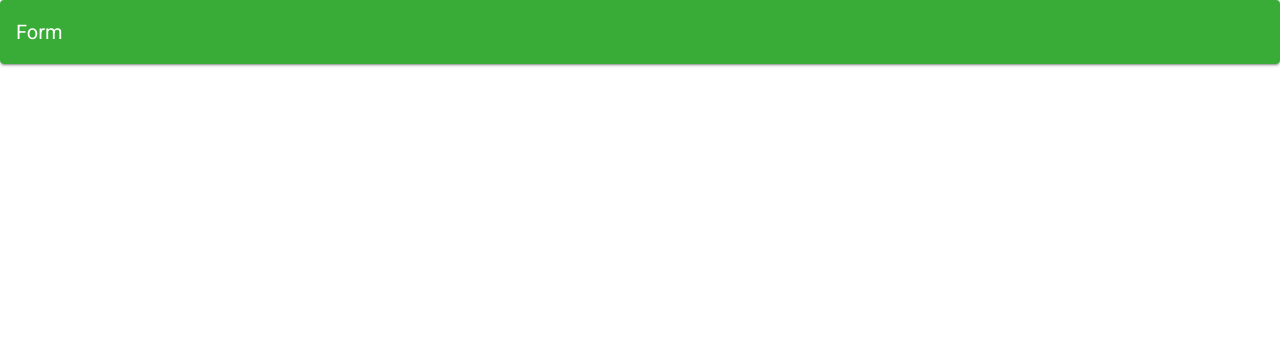
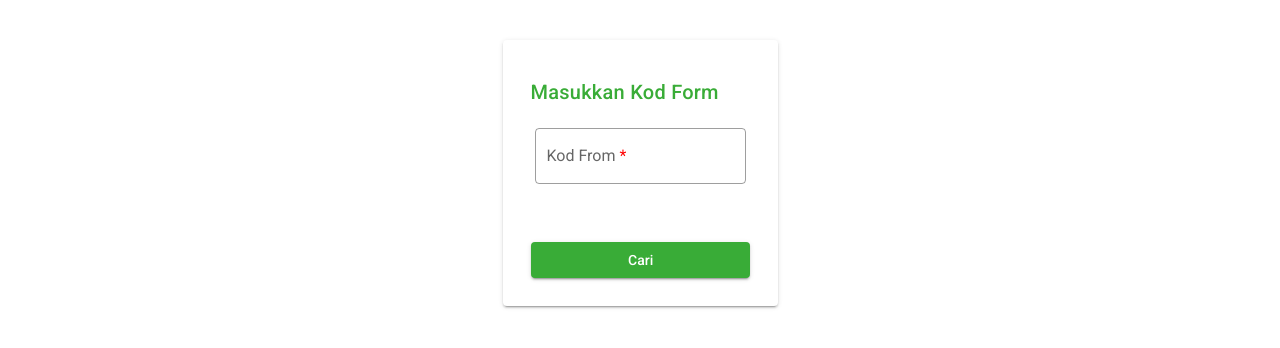
Before and after one commit to trastanechora/vue-typescript-form, a Vue app: page / in a window 1280 px wide. Shown: the top 348 px of the page. Built offline with nearby package versions, Linux system fonts and the light colour scheme.

Commit message:
Update home page

```diff
--- a/src/views/Home.vue
+++ b/src/views/Home.vue
@@ -1,44 +1,90 @@
 <template>
   <v-layout>
-    <v-card class="full-width">
-      <v-toolbar flat color="primary" dark>
-        <v-toolbar-title>Form</v-toolbar-title>
-      </v-toolbar>
+    <v-card class="mx-auto mt-10 py-5" max-width="600">
+      <v-card-title class="primary--text px-7">
+        Masukkan Kod Form
+      </v-card-title>
+      <v-card-text class="text--primary login-box-content px-7">
+        <v-form ref="searchForm" v-model="valid" lazy-validation class="pa-0">
+          <v-card-text>
+            <v-layout row>
+              <v-flex lg12 sm12 xs12>
+                <v-text-field
+                  v-model="searchString"
+                  outlined
+                  clearable
+                  label="Kod From"
+                  type="text"
+                  autocomplete="off"
+                  class="required"
+                  :rules="notEmpty('Kod From')"
+                  :disabled="isLoading"
+                  :loading="isLoading"
+                ></v-text-field>
+              </v-flex>
+            </v-layout>
+          </v-card-text>
+        </v-form>
+      </v-card-text>
+
+      <v-card-actions class="px-7">
+        <v-btn
+          color="primary"
+          class="full-width transform-none"
+          :disabled="isLoading || !valid"
+          :loading="isLoading"
+          @click="search"
+        >
+          Cari
+        </v-btn>
+      </v-card-actions>
     </v-card>
   </v-layout>
 </template>
 
 <script lang="ts">
 import { Component, Vue } from 'vue-property-decorator';
+import { notEmptyRules } from '@/@utils';
+import { VForm } from '@/@types';
 
 @Component
 export default class HomePage extends Vue {
   /* ------------------------------------
   => Local State Declaration
   ------------------------------------ */
-  isRegister: boolean = false;
-  validLogin: boolean = true;
-  showLoginPassword: boolean = false;
-  validRegister: boolean = true;
-  showRegisterPassword: boolean = false;
-  // Login data
-  loginUsername: string = '';
-  loginPassword: string = '';
-  // Register data
-  registerUsername: string = '';
-  registerPassword: string = '';
-  confirmPassword: string = '';
+  valid: boolean = true;
+  searchString: string = '';
 
   /* ------------------------------------
   => Setter and Getter
   ** (Adopt store variables to local state)
   ------------------------------------ */
-  // get isLoading(): boolean {
-  //   return this.$store.state.user.isLoading;
-  // }
+  get isLoading(): boolean {
+    return this.$store.state.form.isLoading;
+  }
 
-  // get userList(): User[] {
-  //   return this.$store.state.user.userList;
-  // }
+  /* ------------------------------------
+  => Methods
+  ------------------------------------ */
+  notEmpty(identifier: string): any[] {
+    return notEmptyRules(identifier);
+  }
+  search(): void {
+    const form = this.$refs.searchForm as VForm;
+    if (form.validate()) {
+      this.$router.push(`/questionnaire/${this.searchString}`);
+    }
+  }
 }
 </script>
+<style lang="stylus" scoped>
+.v-btn {
+  letter-spacing: normal;
+  text-transform: none;
+}
+// Put red colored asterisk on required class
+.required >>> label::after {
+  content: ' *';
+  color: red;
+}
+</style>
```
